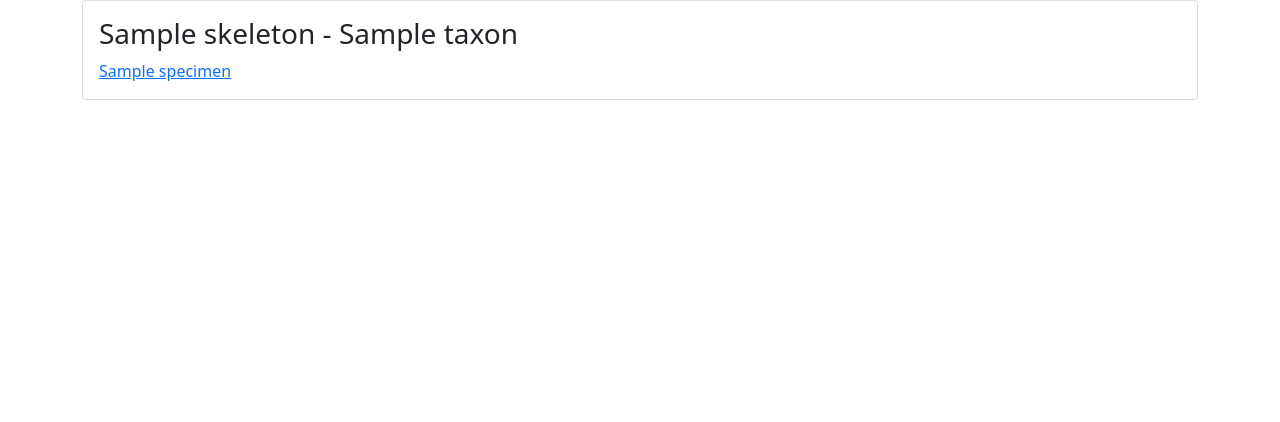
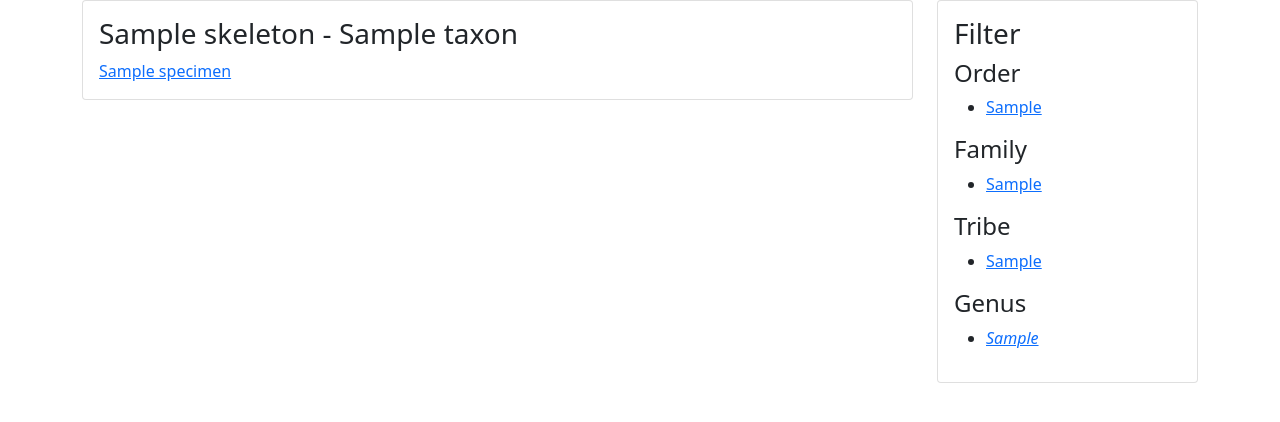
Before and after one commit to wabarr/skeletons-are-awesome, a Django app: template templates/skeletons/skeleton_list.html in a window 1280 px wide. Shown: the top 422 px of the page. Run offline with Django 3.2, Linux system fonts and the light colour scheme; the template is opened without the code that fills it: most values are stand-ins (such as "Sample title", 1, 10 or a date in 2020); some libraries are stand-ins or nearby versions.

Commit message:
add filtering on skeleton list and update template

```diff
--- a/templates/skeletons/skeleton_list.html
+++ b/templates/skeletons/skeleton_list.html
@@ -3,6 +3,8 @@
 {% block content %}
 
 <div class="container">
+    <div class="row">
+        <div class="col-9">
             {% if not object_list %}There are no skeletons in this closet.{% endif %}
             {% for skeleton in object_list %}
 		        <div class="card">
@@ -11,11 +13,44 @@
                     {% for specimen in skeleton.specimen_set.iterator %}
                         <a href={% url 'specimen-detail' specimen.id %}>{{ specimen }}</a>
                     {% endfor %}
-
 		            </div>
                 </div>
             {%  endfor %}
         </div>
+        <div class="col-3">
+            <div class="card" id="taxonomic-filters">
+            <div class="card-body">
+            <h3 class="card-title">Filter</h3>
+            <h4>Order</h4>
+            <ul>
+                {% for ord in orders %}
+                  <li><a href="/?order={{ ord.taxon__order }}">{{ ord.taxon__order }}</a></li>
+              {% endfor %}
+            </ul>
+            <h4>Family</h4>
+            <ul>
+                {% for fam in family %}
+                  <li><a href="/?family={{ fam.taxon__family }}">{{ fam.taxon__family }}</a></li>
+              {% endfor %}
+            </ul>
+            <h4>Tribe</h4>
+            <ul>
+                {% for trib in tribe %}
+                  <li><a href="/?tribe={{ trib.taxon__tribe }}">{{ trib.taxon__tribe }}</a></li>
+              {% endfor %}
+            </ul>
+            <h4>Genus</h4>
+            <ul>
+                {% for gen in genus %}
+                  <li><a href="/?genus={{ gen.taxon__genus }}"><i>{{ gen.taxon__genus }}</i></a></li>
+              {% endfor %}
+            </ul>
+
+            </div>
+          </div>
+        </div>
+    </div>
+</div>
 
 
 {% endblock %}
```
Also changed, not shown: views.py (+32 -0 lines). Lines whose indentation alone changed are shown as unchanged.
